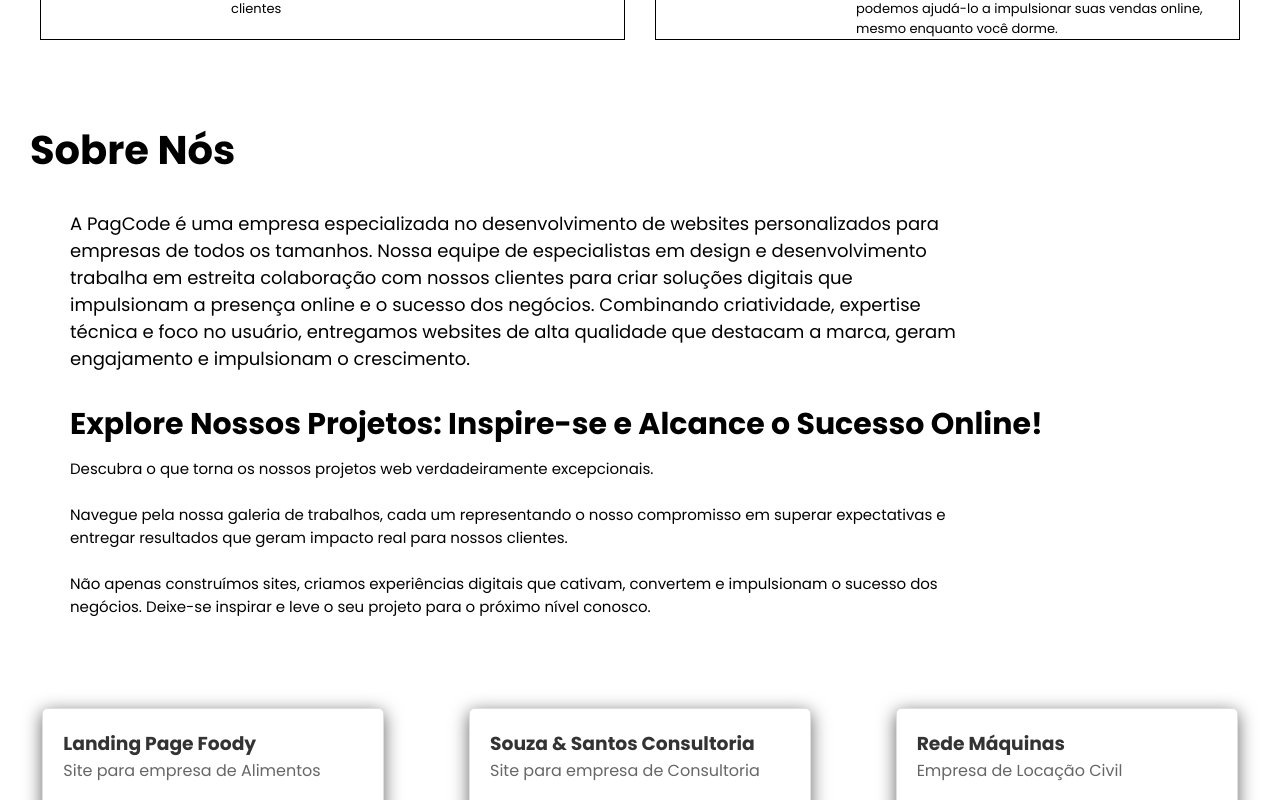
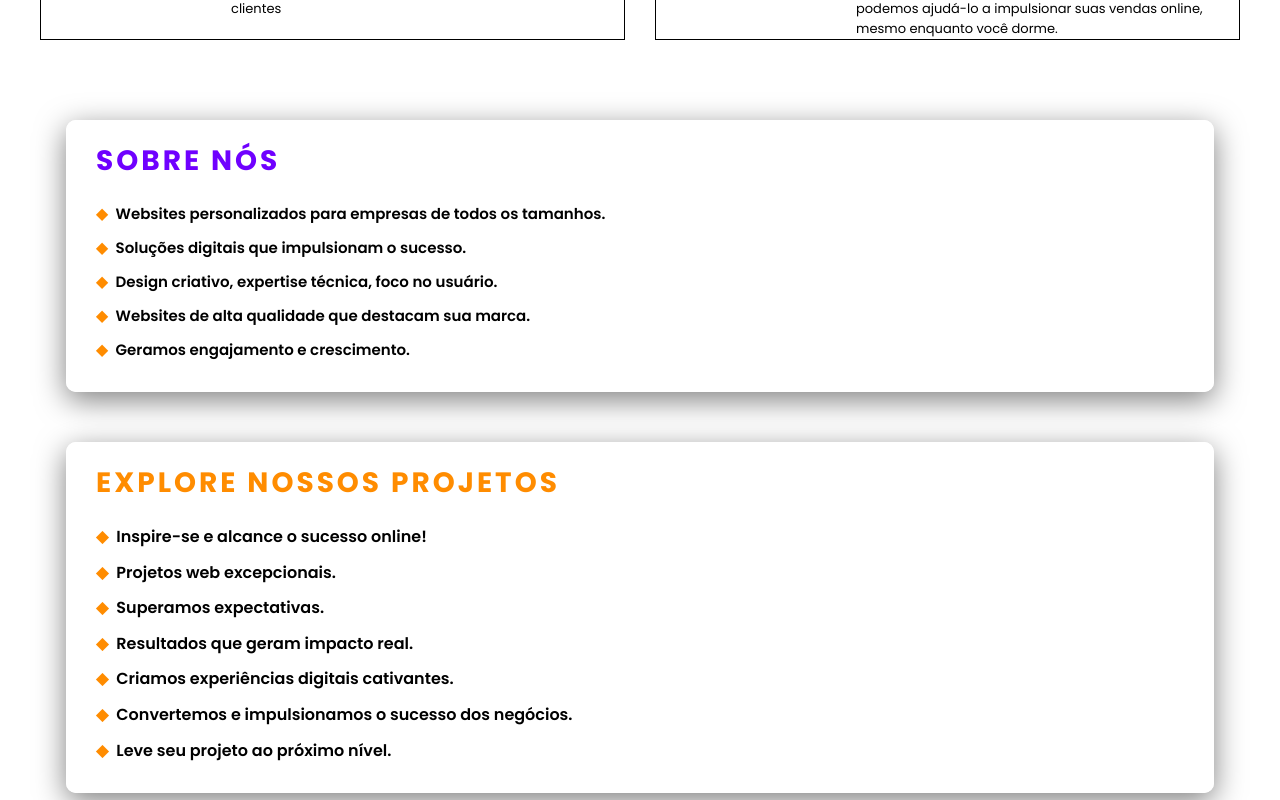
Before and after one commit to PauloGabrielB/PagCode, a React (Vite) app: page / in a window 1280 px wide. Shown: the part 1160-1960 px from the top of the page. Built offline with nearby package versions, Linux system fonts and the light colour scheme.

Commit message:
att landing

```diff
--- a/src/App.css
+++ b/src/App.css
@@ -484,6 +484,8 @@
   justify-content: space-around;
   margin-top: 30px;
   margin-bottom: 100px;
+  width: 95%;
+  margin: 2.5%;
 }
 
 .projeto {
@@ -574,6 +576,86 @@
   margin-top: 10px;
   margin-bottom: 80px;
 }
+@import url('https://fonts.googleapis.com/css2?family=Orbitron:wght@400;700&display=swap');
+
+.explore-projetos {
+    background: linear-gradient(135deg, #ffffff, #ffffff); /* Fundo degradê inverso */
+    padding: 20px 30px; /* Espaçamento interno */
+    border-radius: 10px; /* Bordas arredondadas */
+    box-shadow: 0 8px 30px rgba(0, 0, 0, 0.5); /* Sombra mais profunda */
+    max-width: 85%; /* Largura máxima */
+    margin: 20px auto; /* Centralização horizontal */
+    text-align: center; /* Centralização do texto */
+    color: #000000; /* Cor do texto */
+    font-family: 'Orbitron', sans-serif; /* Fonte moderna */
+    position: relative; /* Para posicionamento absoluto de elementos filhos */
+    overflow: hidden; /* Para garantir que o brilho seja contido */
+    margin-top: 30px;
+}
+
+
+@keyframes shadowSlide {
+    0% {
+        transform: translateX(100%);
+    }
+    100% {
+        transform: translateX(-100%);
+    }
+}
+
+.explore-projetos:hover {
+    transform: scale(1.01); /* Leve aumento no hover */
+    box-shadow: 0 12px 40px rgba(0, 0, 0, 0.7); /* Sombra mais intensa no hover */
+}
+
+.explore-projetos h2 {
+    font-size: 28px; /* Tamanho da fonte do título */
+    color: darkorange; /* Cor laranja escuro do texto do título */
+    margin-bottom: 20px; /* Espaçamento inferior */
+    text-transform: uppercase; /* Texto em maiúsculas */
+    letter-spacing: 3px; /* Espaçamento entre letras */
+    text-align: start;
+}
+
+.explore-projetos p {
+    font-size: 16px; /* Tamanho da fonte dos parágrafos */
+    color: #000000; /* Cor do texto dos parágrafos */
+    line-height: 1.6; /* Altura da linha */
+    font-weight: 600;
+    text-align: start;
+    margin: 10px 0; /* Margem vertical */
+    position: relative; /* Para permitir o efeito de brilho */
+}
+
+.explore-projetos p::before {
+    content: '◆'; /* Adiciona um ícone antes de cada parágrafo */
+    color: #ff8c00; /* Cor do ícone */
+    margin-right: 8px; /* Espaçamento à direita do ícone */
+}
+
+.explore-projetos p:hover {
+    color: darkorange; /* Cor laranja escuro no hover */
+}
+
+/* Estilos Responsivos */
+@media (max-width: 768px) {
+    .explore-projetos {
+        padding: 20px 15px; /* Reduz o espaçamento interno em telas menores */
+        font-size: 14px; /* Reduz o tamanho da fonte em telas menores */
+    }
+
+    .explore-projetos h2 {
+        font-size: 24px; /* Reduz o tamanho da fonte do título em telas menores */
+    }
+
+    .explore-projetos p {
+        font-size: 14px; /* Reduz o tamanho da fonte dos parágrafos em telas menores */
+    }
+
+    .explore-projetos p::before {
+        margin-right: 5px; /* Ajusta o espaçamento do ícone em telas menores */
+    }
+}
 
 
   /* Contact */
@@ -613,8 +695,8 @@
   }
 
   .form-container {
-    max-width: 400px;
-    height: 450px;
+    max-width: 300px;
+    height: 380px;
     margin: 0 auto;
     padding: 20px;
     margin-left: 70px;
@@ -637,35 +719,43 @@
   .form-container textarea {
     width: 100%;
     padding: 10px;
-    margin-bottom: 16px;
+    margin-bottom: 5px;
     border: 1px solid #202020;
     border-radius: 4px;
     box-sizing: border-box;
     background: black;
+    color: #fff;
+  }
+  .form-label {
+
   }
 
   .form-container textarea {
     resize: vertical;
-    min-height: 100px;
+    min-height: 50px;
   }
 
   .form-container button {
     width: 100%;
     padding: 12px;
-    background-color: #007bff;
-    color: #fff;
+    background-color: darkorange;
+    color: black;
     border: none;
     border-radius: 4px;
     cursor: pointer;
     transition: background-color 0.3s ease;
+    font-weight: 600;
   }
 
   .form-container button:hover {
-    background-color: #0056b3;
+    background-color: rgb(111, 0, 255);
   }
  .form-control {
   margin-bottom: 10px;
   width: 100%;
+  font-size: 12px;
+  border-radius: 3px;
+  color: #666;
  }
 
   .sicons {
@@ -712,13 +802,15 @@
 .nav-item {
   margin-top: 10px;
 }
+
 .flinks a {
   list-style-type: none;
   font-size: 15px;
 }
 
-.flinks a:hover {
-  text-shadow: 0 0 15px;
+.nav-item a:hover {
+  text-shadow: 0 0 16px rgba(0, 0, 0, 0.39);
+  color: darkorange;
 }
 .footer-pt3 {
   margin-top: 30px;
@@ -736,7 +828,8 @@
   font-weight: 600;
 }
 .footer-pt3 h2:hover {
-  text-shadow:  0 0 15px;
+  text-shadow: 0 0 16px rgba(0, 0, 0, 0.39);
+  color: darkorange;
 }
 .footer-pt4 {
   margin-top: 30px;
@@ -781,7 +874,8 @@
   color: #fff;
 }
 .ico2:hover {
-  filter: drop-shadow(0 0 8px #fff);
+  filter: drop-shadow(0 0 8px darkorange);
+  color: darkorange;
 }
 .dark-footer {
   background-color: #fff;
@@ -932,6 +1026,8 @@
   display: flex;
   flex-direction: column;
   align-items: center;
+  width: 115%;
+  margin-left: -8%;
 }
 .proj-h1 {
   font-size: 18px;
@@ -1049,12 +1145,94 @@
 .nav-bar {
     top: 0px;
 }
+@import url('https://fonts.googleapis.com/css2?family=Orbitron:wght@400;700&display=swap');
+
+.sobre-nos {
+    background: linear-gradient(135deg, #ffffff, #ffffff); /* Fundo degradê preto */
+    padding: 20px 30px; /* Espaçamento interno */
+    border-radius: 10px; /* Bordas arredondadas */
+    box-shadow: 0 8px 30px rgba(0, 0, 0, 0.5); /* Sombra mais profunda */
+    max-width: 85%; /* Largura máxima */
+    margin: 20px auto; /* Centralização horizontal */
+    text-align: center; /* Centralização do texto */
+    color: #000000; /* Cor do texto */
+    font-family: 'Orbitron', sans-serif; /* Fonte moderna */
+    transition: transform 0.3s, box-shadow 0.3s; /* Transições suaves */
+    position: relative; /* Para posicionamento absoluto de elementos filhos */
+    overflow: hidden; /* Para garantir que o brilho seja contido */
+}
+
+
+
+@keyframes rotate {
+    0% {
+        transform: rotate(180deg);
+    }
+    100% {
+        transform: rotate(360eg);
+    }
+}
+
+.sobre-nos:hover {
+    transform: scale(1.01); /* Leve aumento no hover */
+    box-shadow: 0 12px 40px rgba(0, 0, 0, 0.7); /* Sombra mais intensa no hover */
+}
+
+.sobre-nos h2 {
+    font-size: 28px; /* Tamanho da fonte do título */
+    color: rgb(111, 0, 255); /* Cor laranja escuro do texto do título */
+    margin-bottom: 20px; /* Espaçamento inferior */
+    text-transform: uppercase; /* Texto em maiúsculas */
+    letter-spacing: 3px; /* Espaçamento entre letras */
+    text-align: start;
+}
+
+.sobre-nos p {
+    font-size: 15px; /* Tamanho da fonte dos parágrafos */
+    font-weight: 600;
+    text-align: start;
+    color: #000000; /* Cor do texto dos parágrafos */
+    line-height: 1.6; /* Altura da linha */
+    margin: 10px 0; /* Margem vertical */
+    position: relative; /* Para permitir o efeito de brilho */
+}
+
+.sobre-nos p::before {
+    content: '◆'; /* Adiciona um ícone antes de cada parágrafo */
+    color: #ff8c00; /* Cor do ícone */
+    margin-right: 8px; /* Espaçamento à direita do ícone */
+}
+
+.sobre-nos p:hover {
+    color: darkorange; /* Cor laranja escuro no hover */
+    text-shadow: 0 0 22px rgba(0, 0, 0, 0.8); /* Sombra de brilho */
+}
+
+/* Estilos Responsivos */
+@media (max-width: 768px) {
+    .sobre-nos {
+        padding: 20px 15px; /* Reduz o espaçamento interno em telas menores */
+        font-size: 14px; /* Reduz o tamanho da fonte em telas menores */
+    }
+
+    .sobre-nos h2 {
+        font-size: 24px; /* Reduz o tamanho da fonte do título em telas menores */
+    }
+
+    .sobre-nos p {
+        font-size: 14px; /* Reduz o tamanho da fonte dos parágrafos em telas menores */
+    }
+
+    .sobre-nos p::before {
+        margin-right: 5px; /* Ajusta o espaçamento do ícone em telas menores */
+    }
+}
 
 
 .desc-title {
     font-family: Poppins;
     font-size: 40px;
-    margin-left: 30px;
+    margin-left: 70px;
     text-align: start;
     width: 250px;
 }
--- a/src/Components/Contato.jsx
+++ b/src/Components/Contato.jsx
@@ -1,45 +1,42 @@
 import React, { useState } from 'react';
-import emailjs from '@emailjs/browser'
+// import emailjs from 'emailjs-com';
 import { FaWhatsapp, FaInstagram } from "react-icons/fa";
-import img7 from '../img/img9.gif'
-
+// import 'bootstrap/dist/css/bootstrap.min.css';
+import img7 from '../img/img9.gif';
 
 export default function Contato() {
-
     const [nome, setNome] = useState('');
     const [email, setEmail] = useState('');
     const [mensagem, setMensagem] = useState('');
-    React.useState();
+    const [arquivo, setArquivo] = useState(null);
 
-    function sendEmail(e){
+    function sendEmail(e) {
         e.preventDefault();
 
-        if(nome === '' || email === '' || mensagem === ''){
-          alert('Preencha todos os campos !');
+        if (nome === '' || email === '' || mensagem === '') {
+            alert('Preencha todos os campos!');
             return;
         }
 
         const templateParams = {
-          from_name : nome,
+            from_name: nome,
             message: mensagem,
             email: email
-        }
+        };
 
         emailjs.send('service_m1ve454', 'template_hjku15w', templateParams, 'XDNdIaWb3KTwEvdIB')
             .then((response) => {
-          console.log('Email Enviado', response.status, response.text)
-          setEmail('')
-          setMensagem('')
-          setNome('')
+                console.log('Email Enviado', response.status, response.text);
+                setEmail('');
+                setMensagem('');
+                setNome('');
+                setArquivo(null);
             }, (err) => {
-          console.log('Erro ao Enviar', err)
-        })
-
+                console.log('Erro ao Enviar', err);
+            });
     }
 
     return (
-
-
         <section id='contato' className='Contato'>
             <h1 className="contato-h1">Alcance o sucesso online! Preencha o formulário abaixo e comece hoje mesmo.</h1>
             <div className="contato-container">
@@ -65,8 +62,13 @@
                         />
                     </div>
                     <div className="mb-3">
-              <label  className="form-label">Arquivo:</label>
-              <input className="form-control" type="file" id="formFile"/>
+                        <label className="form-label" htmlFor="formFile">Arquivo:</label>
+                        <input
+                            className="form-control"
+                            type="file"
+                            id="formFile"
+                            onChange={(event) => setArquivo(event.target.files[0])}
+                        />
                     </div>
                     <div>
                         <label htmlFor="mensagem">Mensagem:</label>
@@ -87,7 +89,6 @@
                     </div>
                 </div>
             </div>
-
         </section>
-    )
+    );
 }
--- a/src/Components/Projetos.jsx
+++ b/src/Components/Projetos.jsx
@@ -3,8 +3,16 @@
     return (
 
         <section id="projetos" className="tela-toda">
-            <h1 className='proj-h1'>Explore Nossos Projetos: Inspire-se e Alcance o Sucesso Online!</h1>
-            <p className='proj-p'>Descubra o que torna os nossos projetos web verdadeiramente excepcionais. <br /><br /> Navegue pela nossa galeria de trabalhos, cada um representando o nosso compromisso em superar expectativas e entregar resultados que geram impacto real para nossos clientes. <br /><br /> Não apenas construímos sites, criamos experiências digitais que cativam, convertem e impulsionam o sucesso dos negócios. Deixe-se inspirar e leve o seu projeto para o próximo nível conosco.</p>
+               <div className="explore-projetos">
+            <h2>Explore Nossos Projetos</h2>
+            <p>Inspire-se e alcance o sucesso online!</p>
+            <p>Projetos web excepcionais.</p>
+            <p>Superamos expectativas.</p>
+            <p>Resultados que geram impacto real.</p>
+            <p>Criamos experiências digitais cativantes.</p>
+            <p>Convertemos e impulsionamos o sucesso dos negócios.</p>
+            <p>Leve seu projeto ao próximo nível.</p>
+        </div>
             <div className="projetos">
         <div className="projetos-container">
         <div className="projeto">
--- a/src/Components/Sobre.jsx
+++ b/src/Components/Sobre.jsx
@@ -40,10 +40,18 @@
                 </div>
             </div>
         </div>
-        <h1 className='desc-title'>Sobre Nós</h1>
+        {/* <h1 className='desc-title'>Sobre Nós</h1>
             <div className="sobre-desc">
                 <p>A PagCode é uma empresa especializada no desenvolvimento de websites personalizados para empresas de todos os tamanhos. Nossa equipe de especialistas em design e desenvolvimento trabalha em estreita colaboração com nossos clientes para criar soluções digitais que impulsionam a presença online e o sucesso dos negócios. Combinando criatividade, expertise técnica e foco no usuário, entregamos websites de alta qualidade que destacam a marca, geram engajamento e impulsionam o crescimento.</p>
-            </div>
+            </div> */}
+             <div className="sobre-nos">
+            <h2>Sobre Nós</h2>
+            <p>Websites personalizados para empresas de todos os tamanhos.</p>
+            <p>Soluções digitais que impulsionam o sucesso.</p>
+            <p>Design criativo, expertise técnica, foco no usuário.</p>
+            <p>Websites de alta qualidade que destacam sua marca.</p>
+            <p>Geramos engajamento e crescimento.</p>
+        </div>
         </section>
         </>
     )
```
Lines whose indentation alone changed are shown as unchanged.
